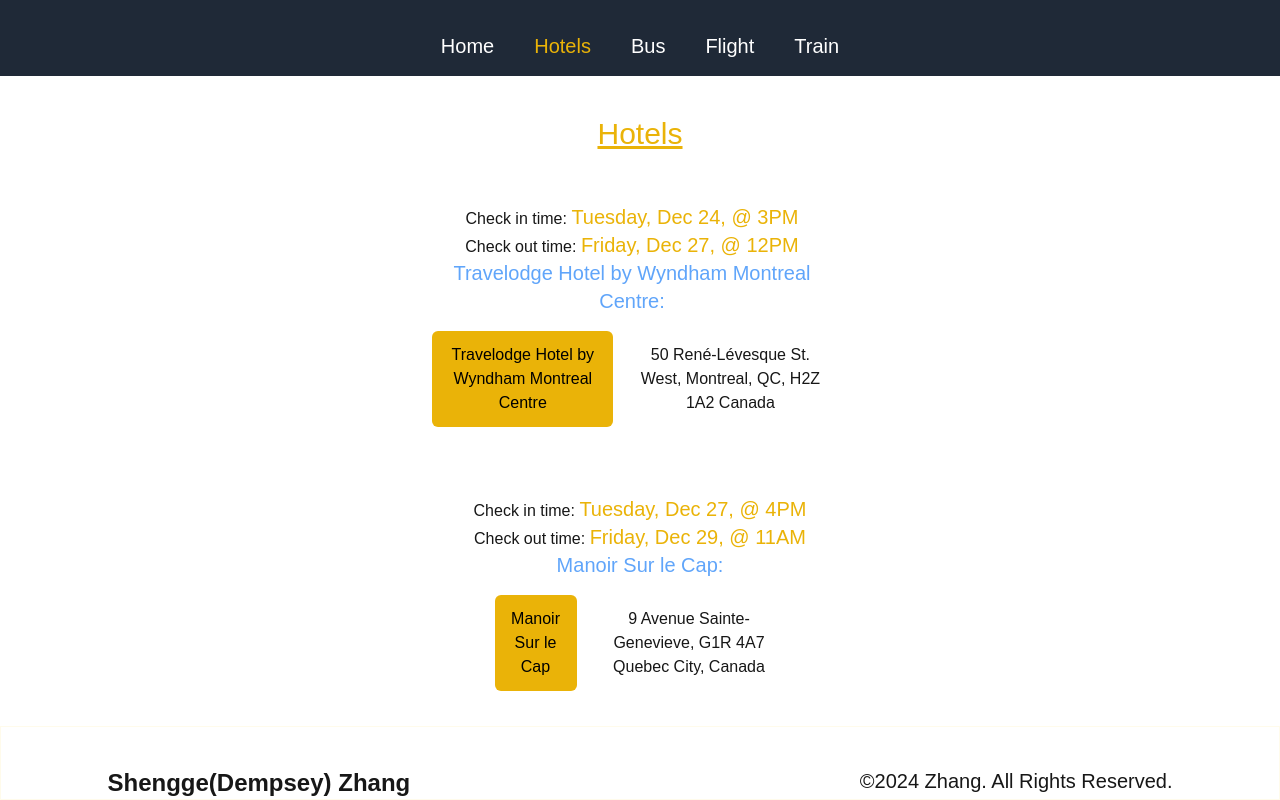
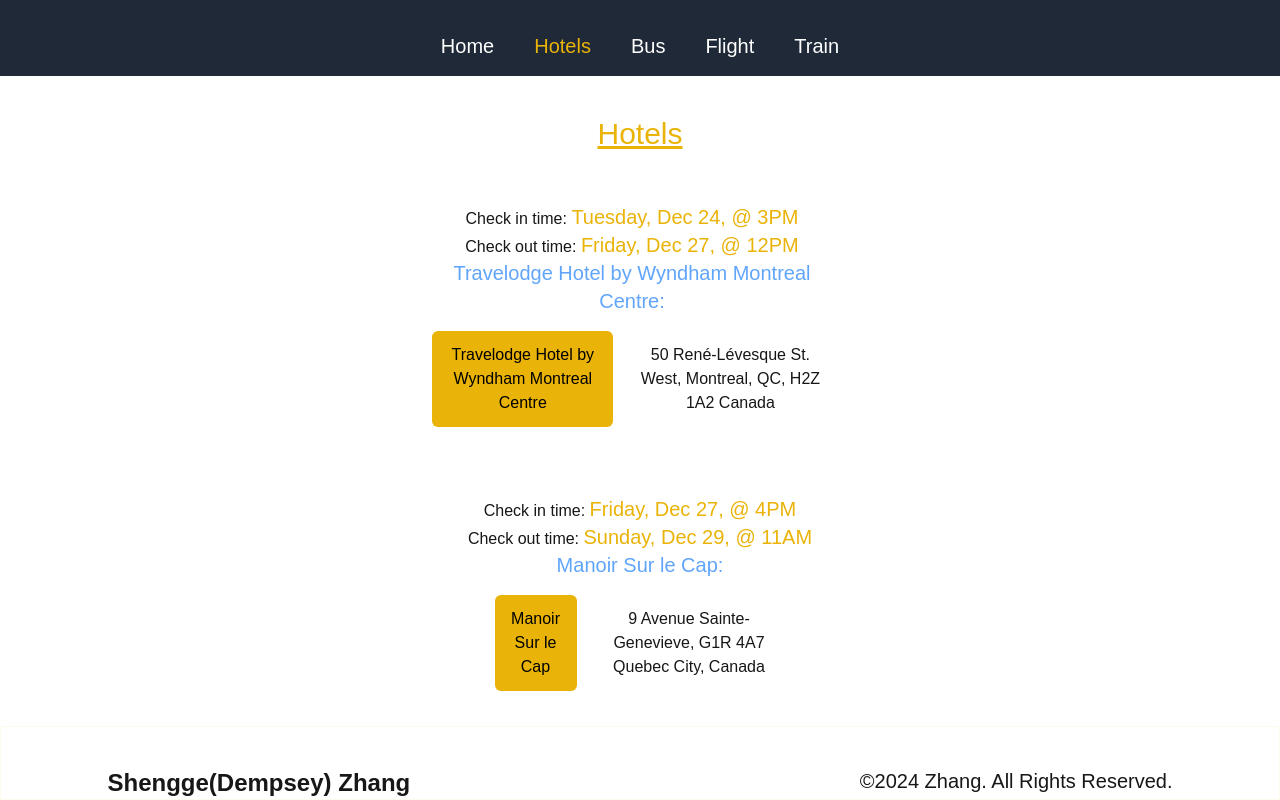
Before and after one commit to zsg0428/travel-manager, a Next.js app: page /hotel in a window 1280 px wide. Built offline with nearby package versions, Linux system fonts and the light colour scheme.

Commit message:
fixed bugs

```diff
--- a/app/hotel/page.jsx
+++ b/app/hotel/page.jsx
@@ -21,8 +21,8 @@ const Page = () => {
             </div>
         <br/>
             <div className='mx-auto text-center my-4'>
-                <p>Check in time: <span className='text-yellow-500 text-xl'>Tuesday, Dec 27, @ 4PM</span></p>
-                <p>Check out time: <span className='text-yellow-500 text-xl'>Friday, Dec 29, @ 11AM</span></p>
+                <p>Check in time: <span className='text-yellow-500 text-xl'>Friday, Dec 27, @ 4PM</span></p>
+                <p>Check out time: <span className='text-yellow-500 text-xl'>Sunday, Dec 29, @ 11AM</span></p>
                 <People name='Manoir Sur le Cap' section='hotel' mtq='/hotel/quebec.pdf' qtm='9 Avenue Sainte-Genevieve, G1R 4A7 Quebec
 City, Canada'
                 />
--- a/app/train/page.jsx
+++ b/app/train/page.jsx
@@ -13,7 +13,7 @@ const Page = () => {
             <p><span className='text-yellow-500'>
 
             Time:
-        </span> Tue. Dec. 24, 2024 </p>
+        </span> Tue. Dec. 24, 2024, 11:32am - 17:05pm </p>
             <p> <span className='text-yellow-500'>Location:</span> Union Station</p>
         </TitleSection>
         <PageLayout>
```
